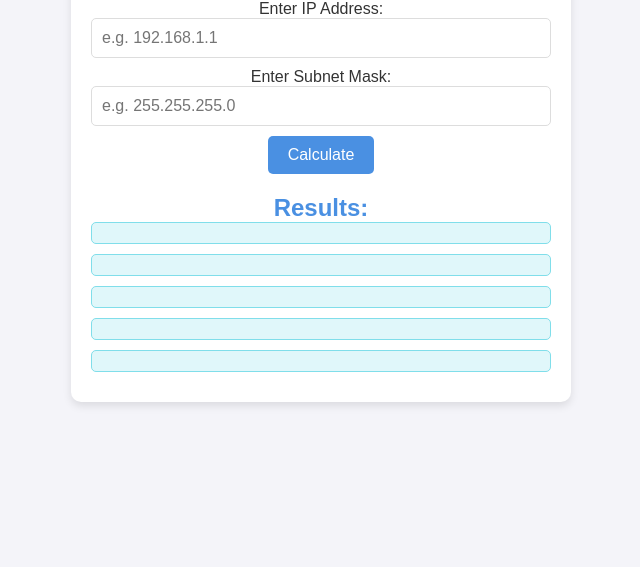
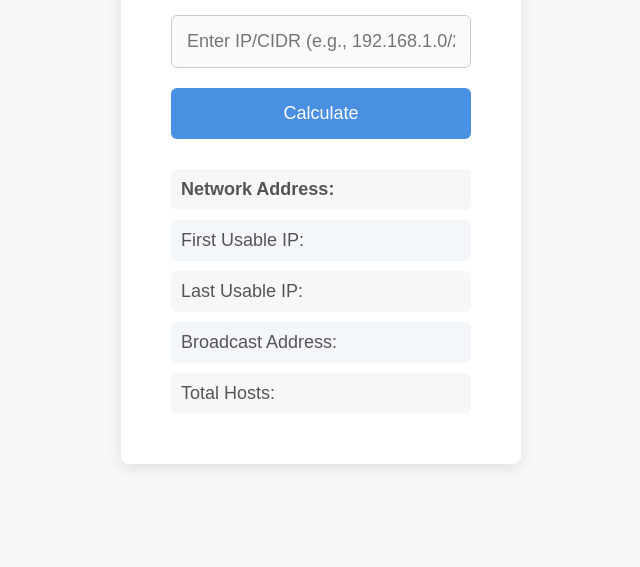
Before and after one commit to Vicky-4768/Subnet_Calculator, a plain HTML site: page index.html in a window 1280 px wide. Shown: the part 233-800 px from the top of the page, without its empty margins (319-959 px from the left). Drawn offline with Linux system fonts and the light colour scheme.

Commit message:
update page ui and content

```diff
--- a/index.html
+++ b/index.html
@@ -9,29 +9,24 @@
 <body>
 
     <div class="container">
-        <h1 class="title">IP Range Subnet Calculator</h1>
+        <div class="main-content">
+            <h1 class="title">IP Range Subnet Calculator</h1>
 
-        <div class="input-section">
-            <label for="ip">Enter IP Address:</label>
-            <input type="text" id="ip" placeholder="e.g. 192.168.1.1">
+            <div class="input-section">
+                <input type="text" id="ip" placeholder="Enter IP/CIDR (e.g., 192.168.1.0/24)" />
+                <button onclick="calculateSubnet()">Calculate</button>
+            </div>
 
-            <label for="subnet">Enter Subnet Mask:</label>
-            <input type="text" id="subnet" placeholder="e.g. 255.255.255.0">
-
-            <button onclick="calculateSubnet()">Calculate</button>
-        </div>
-
-        <div class="output-section">
-            <h2>Results:</h2>
-            <p id="network-address"></p>
-            <p id="first-ip"></p>
-            <p id="last-ip"></p>
-            <p id="broadcast-address"></p>
-            <p id="total-hosts"></p>
+            <div class="output-section">
+                <p id="network-address">Network Address: </p>
+                <p id="first-ip">First Usable IP: </p>
+                <p id="last-ip">Last Usable IP: </p>
+                <p id="broadcast-address">Broadcast Address: </p>
+                <p id="total-hosts">Total Hosts: </p>
+            </div>
         </div>
     </div>
 
     <script src="script.js"></script>
-
 </body>
 </html>
--- a/script.js
+++ b/script.js
@@ -1,23 +1,40 @@
-// Function to calculate subnet range details
+// Function to calculate subnet range details based on CIDR
 function calculateSubnet() {
-    const ip = document.getElementById("ip").value;
-    const subnet = document.getElementById("subnet").value;
+    const ipCIDR = document.getElementById("ip").value;
 
-    if (!isValidIP(ip) || !isValidSubnet(subnet)) {
-        alert("Please enter valid IP address and subnet mask.");
+    if (!isValidCIDR(ipCIDR)) {
+        alert("Please enter a valid IP address with CIDR notation (e.g., 192.168.1.0/24).");
         return;
     }
 
+    // Split the input into IP address and CIDR prefix
+    const [ip, prefix] = ipCIDR.split('/');
+    const prefixLength = parseInt(prefix);
+
+    if (prefixLength < 0 || prefixLength > 32) {
+        alert("CIDR prefix must be between 0 and 32.");
+        return;
+    }
+
+    // Convert CIDR prefix length to subnet mask
+    const subnetMask = cidrToSubnetMask(prefixLength);
+
     const ipParts = ip.split(".").map(Number);
-    const subnetParts = subnet.split(".").map(Number);
 
-    const networkAddress = ipParts.map((part, index) => part & subnetParts[index]).join(".");
-    const broadcastAddress = subnetParts.map((part, index) => part | (255 - subnetParts[index]) ).join(".");
+    // Calculate network address
+    const networkAddress = ipParts.map((part, index) => part & subnetMask[index]).join(".");
 
+    // Calculate broadcast address
+    const broadcastAddress = subnetMask.map((part, index) => part | (255 - subnetMask[index])).join(".");
+
+    // Calculate the first usable IP (network address + 1)
     const firstIP = networkAddress.split(".").map((part, index) => (index === 3 ? Number(part) + 1 : part)).join(".");
+
+    // Calculate the last usable IP (broadcast address - 1)
     const lastIP = broadcastAddress.split(".").map((part, index) => (index === 3 ? Number(part) - 1 : part)).join(".");
 
-    const totalHosts = Math.pow(2, 32 - getSubnetMaskBits(subnet)) - 2;
+    // Calculate total hosts
+    const totalHosts = Math.pow(2, 32 - prefixLength) - 2;
 
     // Output results
     document.getElementById("network-address").innerText = `Network Address: ${networkAddress}`;
@@ -27,26 +44,18 @@ function calculateSubnet() {
     document.getElementById("total-hosts").innerText = `Total Hosts: ${totalHosts}`;
 }
 
-// Validate IP address
-function isValidIP(ip) {
-    const regex = /^(25[0-5]|2[0-4][0-9]|[01]?[0-9][0-9]?)\.(25[0-5]|2[0-4][0-9]|[01]?[0-9][0-9]?)\.(25[0-5]|2[0-4][0-9]|[01]?[0-9][0-9]?)\.(25[0-5]|2[0-4][0-9]|[01]?[0-9][0-9]?)$/;
-    return regex.test(ip);
+// Validate CIDR input
+function isValidCIDR(input) {
+    const regex = /^(\d{1,3}\.){3}\d{1,3}\/\d{1,2}$/;
+    return regex.test(input);
 }
 
-// Validate subnet mask
-function isValidSubnet(subnet) {
-    const regex = /^(255|254|252|248|240|224|192|128|0)\.(255|254|252|248|240|224|192|128|0)\.(255|254|252|248|240|224|192|128|0)\.(255|254|252|248|240|224|192|128|0)$/;
-    return regex.test(subnet);
+// Convert CIDR prefix length to subnet mask
+function cidrToSubnetMask(prefixLength) {
+    let mask = [];
+    let binaryMask = "1".repeat(prefixLength) + "0".repeat(32 - prefixLength);
+    for (let i = 0; i < 4; i++) {
+        mask.push(parseInt(binaryMask.slice(i * 8, (i + 1) * 8), 2));
+    }
+    return mask;
 }
-
-// Get the number of subnet mask bits
-function getSubnetMaskBits(subnet) {
-    const subnetParts = subnet.split(".").map(Number);
-    let maskBits = 0;
-
-    subnetParts.forEach(part => {
-        maskBits += (part >>> 0).toString(2).split("1").length - 1;
-    });
-
-    return maskBits;
-}
--- a/styles.css
+++ b/styles.css
@@ -1,4 +1,4 @@
-/* Basic styles */
+/* Basic Reset */
 * {
     margin: 0;
     padding: 0;
@@ -7,7 +7,7 @@
 }
 
 body {
-    background-color: #f4f4f9;
+    background-color: #f7f8f9;
     display: flex;
     justify-content: center;
     align-items: center;
@@ -17,44 +17,64 @@ body {
 
 /* Container */
 .container {
+    display: flex;
+    justify-content: center;
+    align-items: center;
+    min-height: 100vh;
+    padding: 20px;
+}
+
+.main-content {
     background-color: #fff;
-    border-radius: 10px;
-    padding: 20px;
-    box-shadow: 0 4px 8px rgba(0, 0, 0, 0.1);
+    border-radius: 8px;
+    box-shadow: 0 4px 16px rgba(0, 0, 0, 0.1);
+    padding: 40px 50px;
     width: 100%;
-    max-width: 500px;
+    max-width: 400px;
     text-align: center;
 }
 
 /* Title */
 .title {
-    font-size: 24px;
+    font-size: 32px;
+    font-weight: bold;
     color: #4A90E2;
-    margin-bottom: 20px;
+    margin-bottom: 30px;
 }
 
 /* Input Section */
 .input-section {
-    margin-bottom: 20px;
+    margin-bottom: 30px;
 }
 
 .input-section input {
     width: 100%;
-    padding: 10px;
-    margin-bottom: 10px;
-    border-radius: 5px;
-    border: 1px solid #ddd;
-    font-size: 16px;
+    padding: 15px;
+    font-size: 18px;
+    border-radius: 6px;
+    border: 1px solid #ccc;
+    background-color: #fafafa;
+    color: #333;
+    margin-bottom: 20px;
+    transition: 0.3s ease;
+}
+
+.input-section input:focus {
+    border-color: #4A90E2;
+    background-color: #fff;
+    outline: none;
 }
 
 .input-section button {
-    padding: 10px 20px;
-    border-radius: 5px;
+    padding: 15px 20px;
+    font-size: 18px;
+    border-radius: 6px;
     background-color: #4A90E2;
-    color: #fff;
+    color: white;
     border: none;
-    font-size: 16px;
     cursor: pointer;
+    transition: 0.3s ease;
+    width: 100%;
 }
 
 .input-section button:hover {
@@ -63,19 +83,23 @@ body {
 
 /* Output Section */
 .output-section {
-    margin-top: 20px;
+    margin-top: 30px;
+    text-align: left;
 }
 
 .output-section p {
     font-size: 18px;
     margin-bottom: 10px;
-    background-color: #e0f7fa;
     padding: 10px;
-    border-radius: 5px;
-    border: 1px solid #80deea;
-    color: #00796b;
+    border-radius: 6px;
+    background-color: #f3f7f9;
+    color: #555;
 }
 
-h2 {
-    color: #4A90E2;
+.output-section p:nth-child(odd) {
+    background-color: #f7f7f7;
 }
+
+.output-section p:first-child {
+    font-weight: bold;
+}
```
